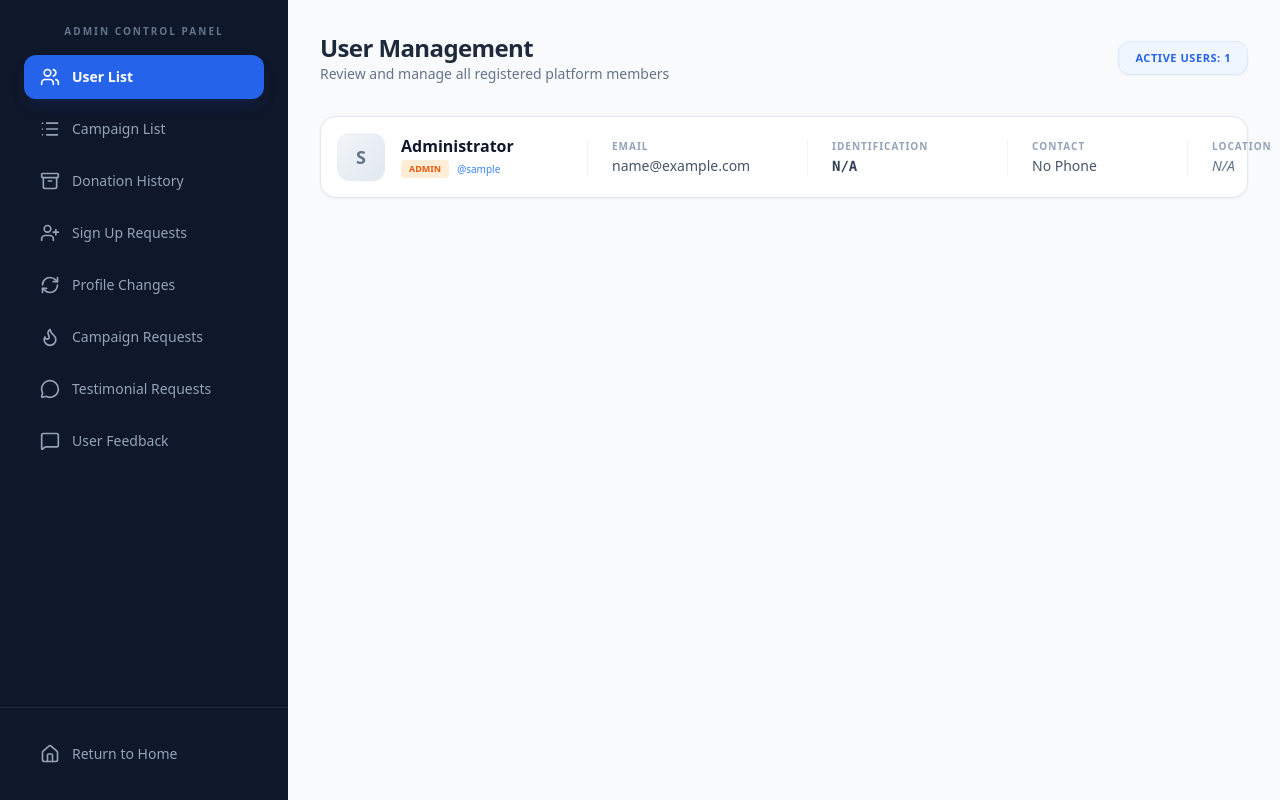
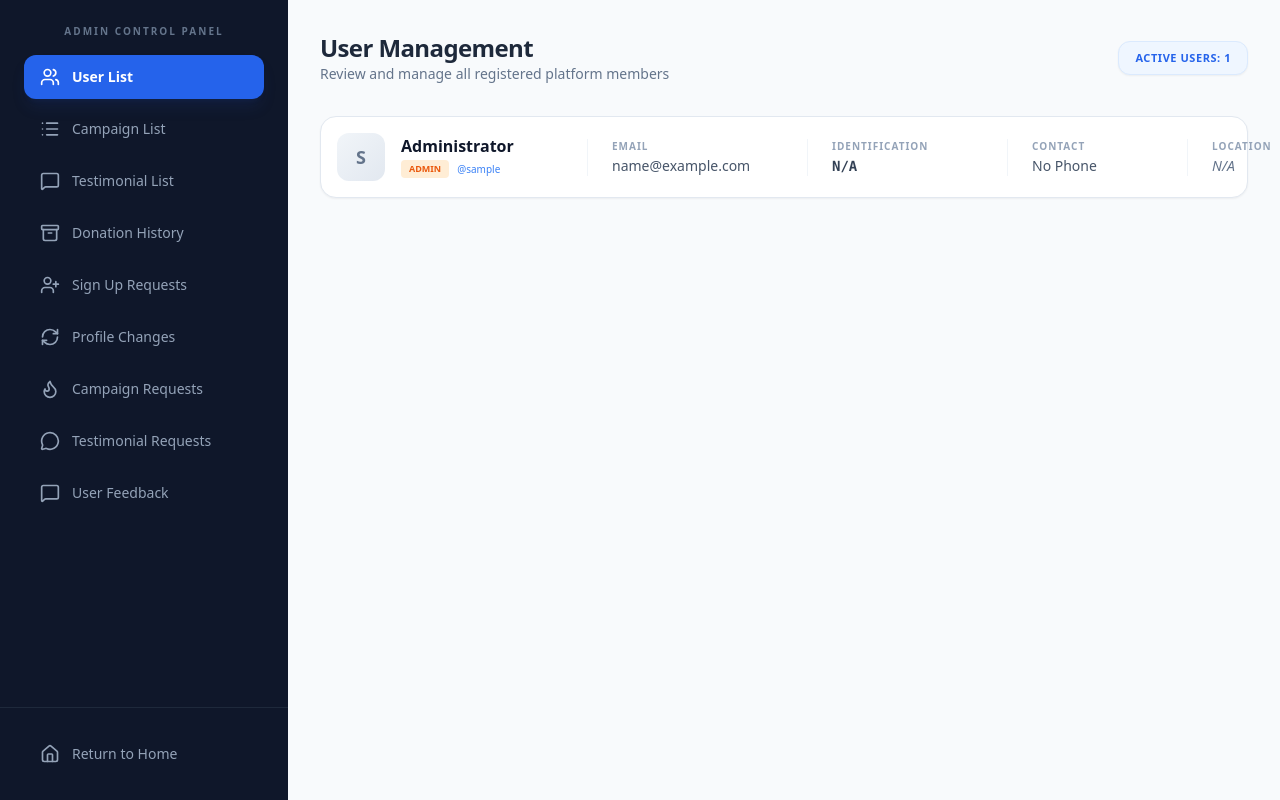
Before and after one commit to bipinjlimbu/Donations-Management-System---Django-Project, a Django app: page /dashboard/admin/ in a window 1280 px wide. Run offline with Django 5.2, Linux system fonts and the light colour scheme; the visitor is signed in with stand-in values (Sample User, id 1); data comes from the database, SQL or seed files in the repository; data that the repository does not hold is empty; style sheets or scripts are compiled from the project's sources.

Commit message:
Testimonial List Section Added in Admin Dashboard Navbar

```diff
--- a/dms_app/templates/main/admin_dashboard.html
+++ b/dms_app/templates/main/admin_dashboard.html
@@ -35,6 +35,13 @@
                    {% if section == 'campaign-list' %} bg-blue-600 text-white shadow-lg shadow-blue-900/20 {% else %} hover:bg-slate-800 hover:text-white text-slate-400 {% endif %}">
                     <i data-lucide="list" class="w-5 h-5"></i>
                     <span class="text-sm font-medium">Campaign List</span>
+                </a>
+
+                <a href="?section=testimonial-list"
+                   class="flex items-center gap-3 px-4 py-3 rounded-xl transition-all
+                   {% if section == 'testimonial-list' %} bg-blue-600 text-white shadow-lg shadow-blue-900/20 {% else %} hover:bg-slate-800 hover:text-white text-slate-400 {% endif %}">
+                    <i data-lucide="message-square" class="w-5 h-5"></i>
+                    <span class="text-sm font-medium">Testimonial List</span>
                 </a>
 
                 <a href='?section=donations'
```
